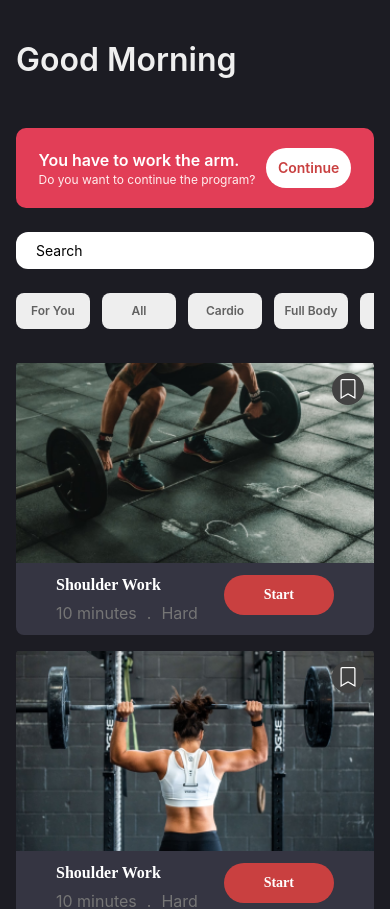
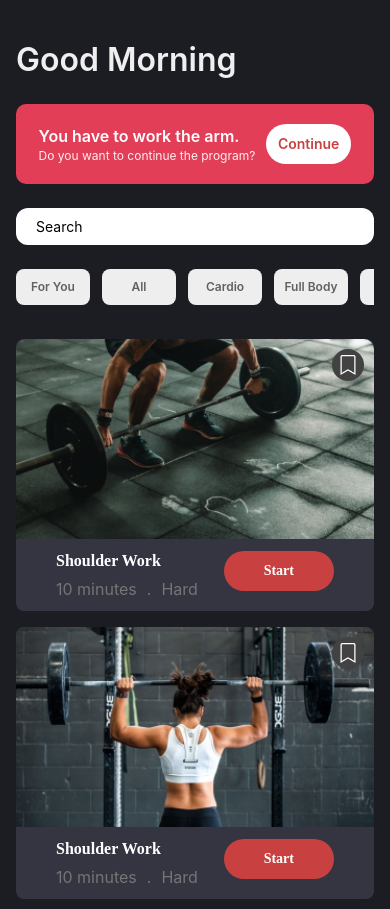
Before and after one commit to devMorshed/nativeApp, a React Native app: screen / in a window 390 px wide. Shown: the top 909 px of the page. Built offline with nearby package versions, Linux system fonts and the light colour scheme.

Commit message:
Tutorial Front End Done

```diff
--- a/App.tsx
+++ b/App.tsx
@@ -3,7 +3,6 @@ import {
   View,
   Text,
   StyleSheet,
-  useColorScheme,
   SafeAreaView,
   ScrollView,
   TextInput,
@@ -13,8 +12,6 @@ import {
 import TutorialCard from './components/TutorialCard';
 
 const App = (): JSX.Element => {
-  const isDarkMode = useColorScheme() === 'dark';
-
   const [searchText, setSearchText] = React.useState('');
 
   return (
@@ -92,21 +89,13 @@ const App = (): JSX.Element => {
 const styles = StyleSheet.create({
   container: {
     backgroundColor: '#1C1C23',
-    // minHeight: 765,
     padding: 16,
   },
-  lightMode: {
-    color: 'black',
-  },
-  darkMode: {
-    color: 'white',
-  },
-
   greetings: {
     fontSize: 32,
     lineHeight: 40,
     fontWeight: '600',
-    marginVertical: 24,
+    marginTop: 24,
     color: '#efefef',
   },
   reminder: {
@@ -120,7 +109,6 @@ const styles = StyleSheet.create({
     marginVertical: 24,
     borderRadius: 10,
   },
-
   reminderTitle: {
     fontSize: 16,
     lineHeight: 24,
@@ -144,9 +132,7 @@ const styles = StyleSheet.create({
     borderRadius: 20,
     alignItems: 'center',
   },
-
   search_bar: {},
-
   search_input: {
     backgroundColor: '#fff',
     paddingVertical: 10,
--- a/components/TutorialCard.tsx
+++ b/components/TutorialCard.tsx
@@ -1,12 +1,12 @@
 import {Button, Image, StyleSheet, Text, View} from 'react-native';
 import React from 'react';
 
-export default function TutorialCard({tutorialImage}) {
+export default function TutorialCard({tutorialImage}: {tutorialImage: {}}) {
   return (
     <View style={styles.card}>
-      <Image style={{width: '100%'}} source={tutorialImage} />
+      <Image style={styles.tutorialImage} source={tutorialImage} />
+
       <View style={styles.card_save}>
-        {/* <Text>Hello</Text> */}
         <Image source={require('../assets/Icons/bookmark.png')} />
       </View>
 
@@ -23,6 +23,7 @@ export default function TutorialCard({tutorialImage}) {
           <Text style={styles.card_btn}>Start</Text>
         </View>
       </View>
+
     </View>
   );
 }
@@ -33,9 +34,10 @@ const styles = StyleSheet.create({
     borderRadius: 8,
     position: 'relative',
   },
-  tutorial_image: {
-    display: 'flex',
-    alignItems: 'center',
+  tutorialImage: {
+    width: '100%',
+    borderTopLeftRadius: 10,
+    borderTopRightRadius: 10,
   },
   card_save: {
     position: 'absolute',
```
